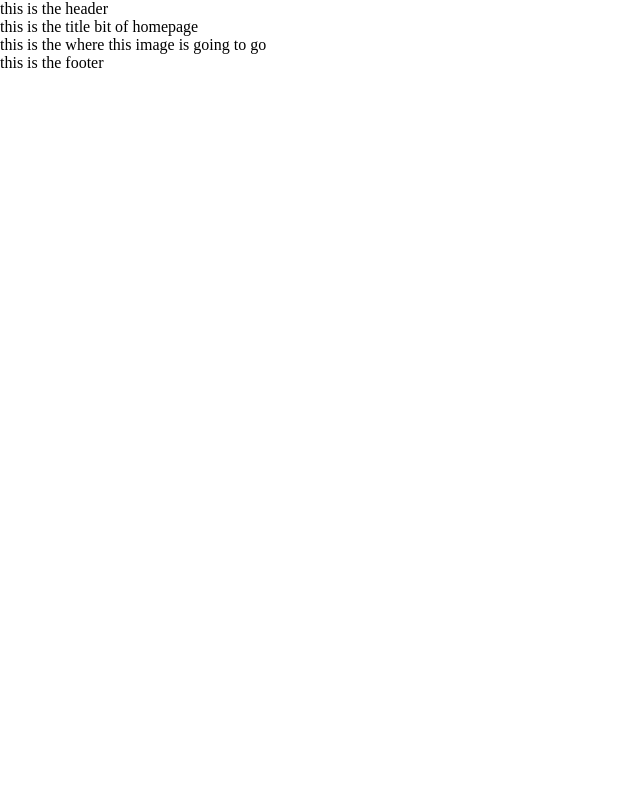
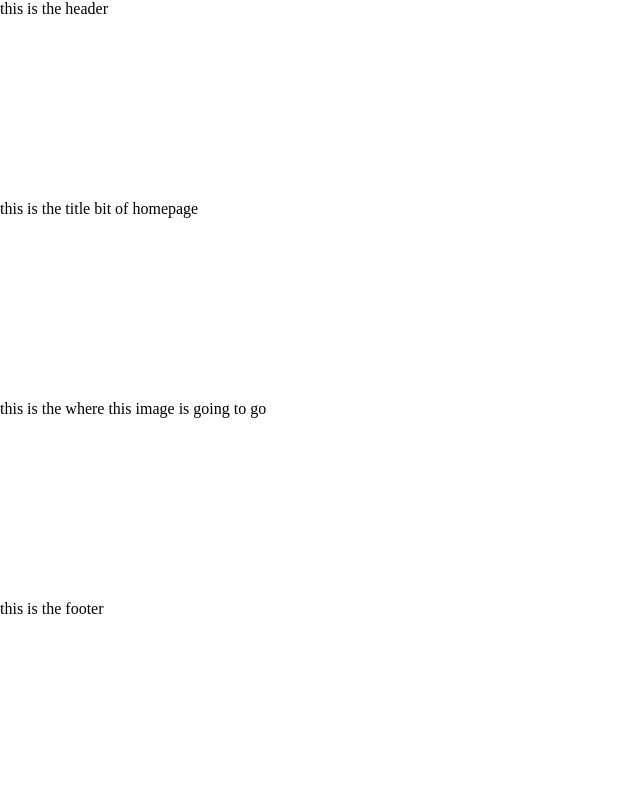
Before and after one commit to two-triangles/My-Portfolio, a plain HTML site: page index.html in a window 1280 px wide. Shown: the whole page, without its empty margins (0-640 px from the left). Drawn offline with Linux system fonts and the light colour scheme.

Commit message:
added basic grid format

```diff
--- a/style.css
+++ b/style.css
@@ -3,3 +3,9 @@
     padding: 0;
     box-sizing: border-box;
 }
+
+.container {
+    display: grid;
+    width: 100vw;
+    height: 100vh;
+}
```
